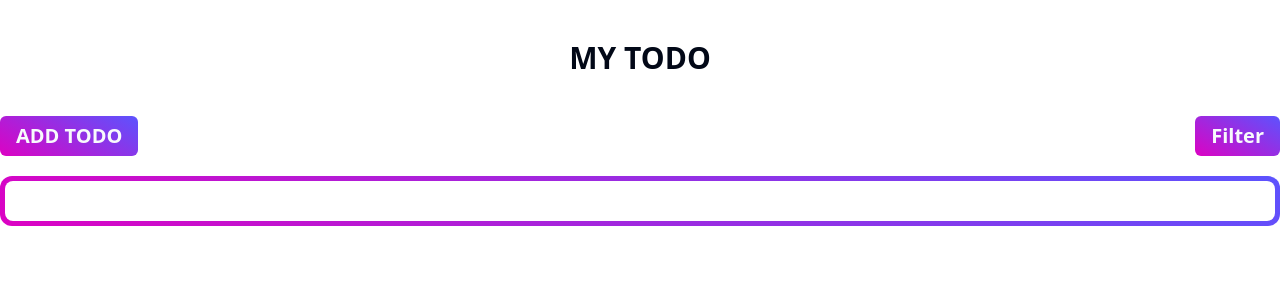
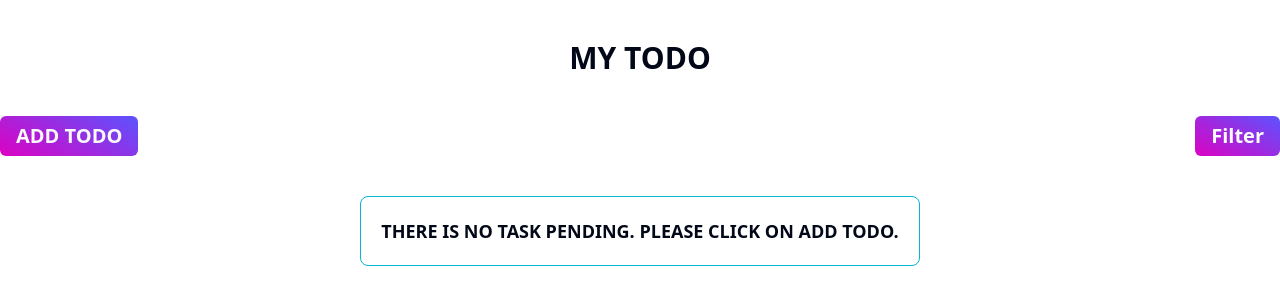
Before and after one commit to developerMasum/todo-app-by-redux--shadcn-and--typescript, a React (Vite) app: page / in a window 1280 px wide. Shown: the top 304 px of the page. Built offline with nearby package versions, Linux system fonts and the light colour scheme.

Commit message:
added fix container

```diff
--- a/src/components/todo/todoContainer.tsx
+++ b/src/components/todo/todoContainer.tsx
@@ -12,16 +12,23 @@ const TodoContainer = () => {
         <AddToDoModal />
         <TodoFilter />
       </div>
-      <div className=" bg-primary-gradient w-full h-full rounded-xl   p-[5px]">
-        <div className="bg-white w-full p-5 h-full rounded-lg space-y-3 ">
-          {todos.map((item) => (
-            <TodoCard {...item} />
-          ))}
+
+      {todos && todos.length > 0 ? (
+        <div className="bg-primary-gradient w-full h-full rounded-xl p-[5px]">
+          <div className="bg-white w-full p-5 h-full rounded-lg space-y-3">
+
+            {todos.map((item, index) => (
+              <TodoCard key={index} {...item} />
+            ))}
+          </div>
         </div>
-        {/* <div className="bg-white p-3 flex justify-center items-center text-2xl font-bold ">
-               <p className=""> There is no Task pending </p>
-             </div> */}
-      </div>
+      ) : (
+        <div className="bg-white p-5 flex justify-center items-center text-2xl font-bold">
+          <p className="border  border-cyan-500  p-5 rounded-lg uppercase text-lg">
+            There is no task pending. Please click on ADD TODO.
+          </p>
+        </div>
+      )}
     </div>
   );
 };
```
